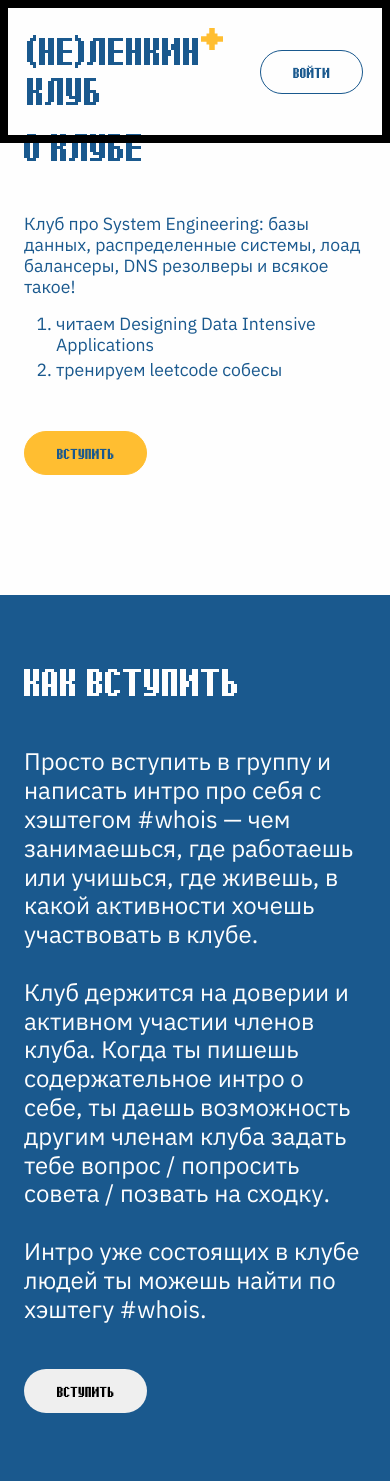
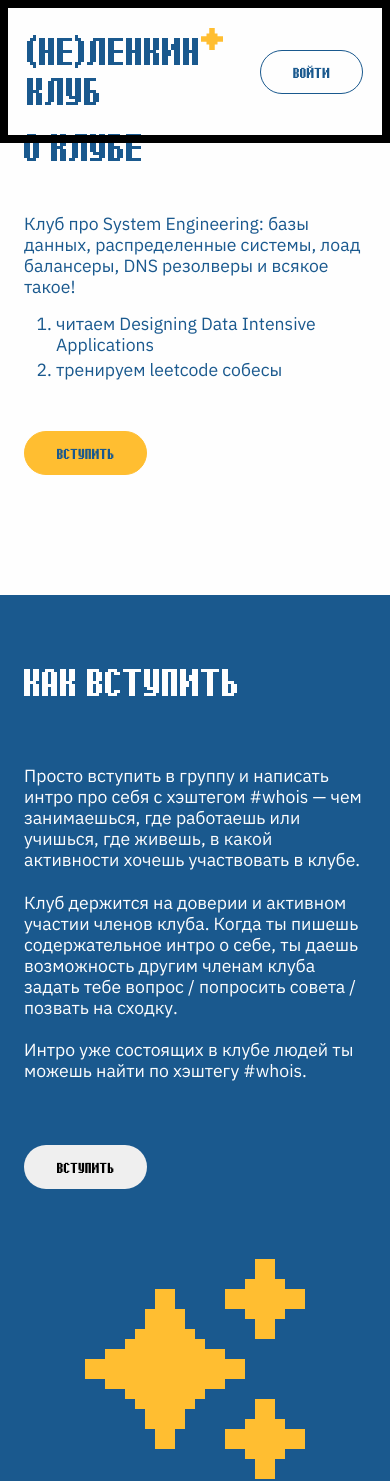
Before and after one commit to LenaAn/nelenkin-frontend, a React (Vite) app: page / in a window 390 px wide. Shown: the top 1481 px of the page. Built offline with nearby package versions, Linux system fonts and the light colour scheme.

Commit message:
about and join sections use the same style for description

```diff
--- a/src/AboutSection.jsx
+++ b/src/AboutSection.jsx
@@ -7,7 +7,7 @@ function AboutSection() {
                 <div className="section-text-block">
                     <h1 className="section-title">О клубе</h1>
 
-                    <div className="about-description">
+                    <div className="section-description">
                         <p>
                             Клуб про System Engineering: базы данных, распределенные
                             системы, лоад балансеры, DNS резолверы и всякое такое!
--- a/src/HowToJoinSection.jsx
+++ b/src/HowToJoinSection.jsx
@@ -6,7 +6,7 @@ function HowToJoinSection() {
             <div className="container section-join-inner">
                 <div className="section-text-block">
                     <h2 className="section-title section-title--light">Как вступить</h2>
-                    <p className="join-description">
+                    <p className="section-description">
                         Просто вступить в группу и написать интро про себя с хэштегом
                         #whois — чем занимаешься, где работаешь или учишься, где живешь,
                         в какой активности хочешь участвовать в клубе.
--- a/src/Section.css
+++ b/src/Section.css
@@ -29,13 +29,13 @@
     margin: 0 0 10px 0;
 }
 
-.about-description {
+.section-description {
     max-width: 48rem;
     font-size: 1.5rem;
     line-height: 1.2;
 }
 
-.about-description p {
+.section-description p {
     margin: 0 0 16px 0;
 }
 
@@ -79,13 +79,6 @@
     color: var(--color-light);
 }
 
-.join-description {
-    max-width: 765px;
-    font-size: 24px;
-    line-height: 1.2;
-    margin: 0;
-}
-
 .join-illustration {
     flex-shrink: 0;
 }
@@ -100,7 +93,7 @@
     .section-title {
         font-size: 3rem;
     }
-    .about-description {
+    .section-description {
         font-size: 1.1rem;
     }
 }
```
